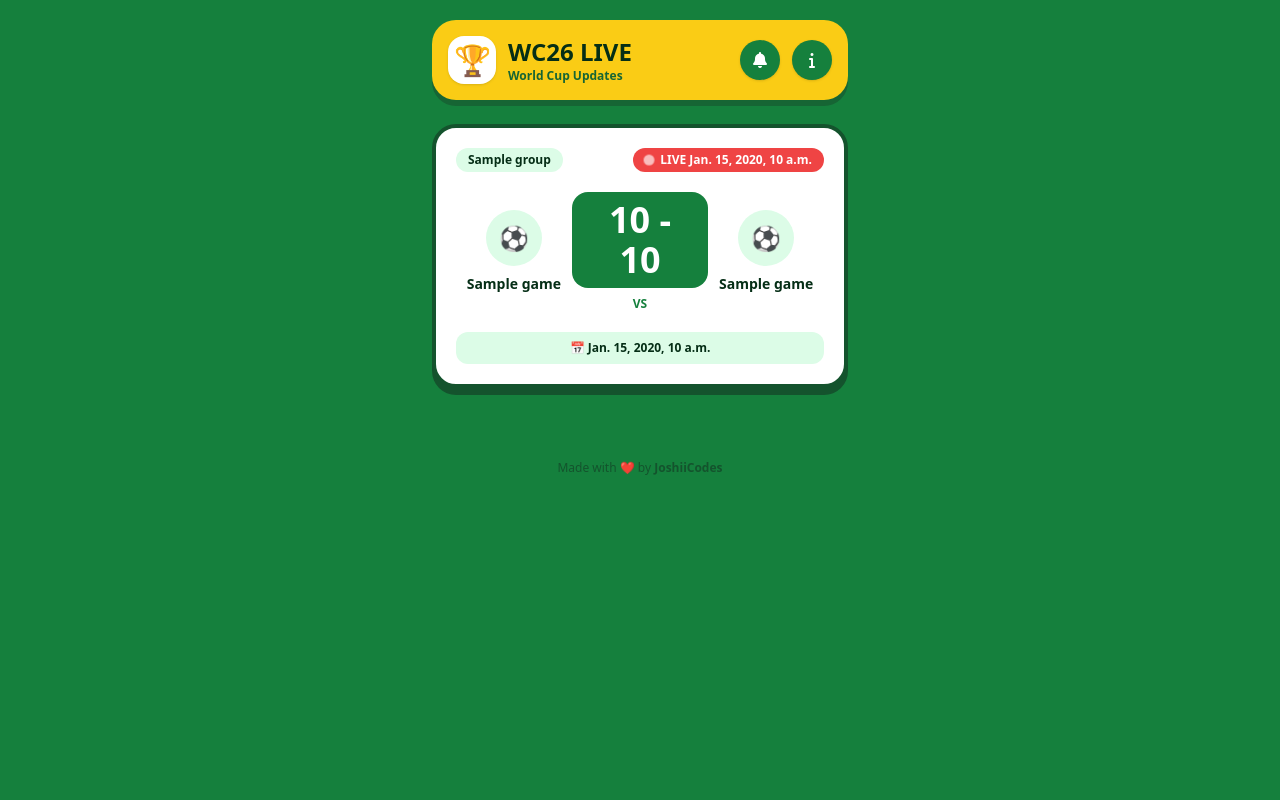
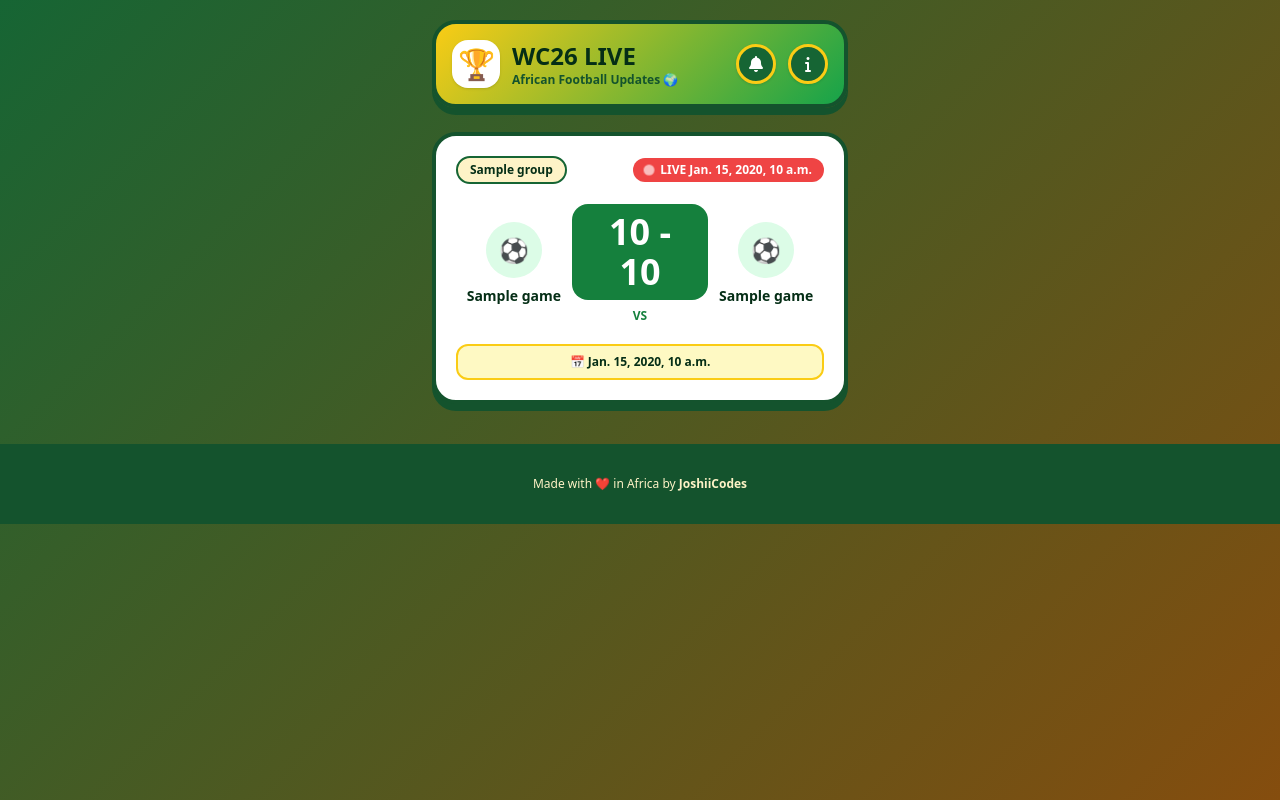
Before and after one commit to Thepythonista851/2026worldcupupdates, a Django app: page / in a window 1280 px wide. Run offline with Django 5.2, Linux system fonts and the light colour scheme; tables that the repository leaves empty hold one stand-in row (values such as "Sample post"); a database or web service that is not in the repository returns one stand-in record (values such as "Sample title"); data that the repository does not hold is empty; some libraries are stand-ins or nearby versions.

Commit message:
aadd this theme

```diff
--- a/core/templates/home.html
+++ b/core/templates/home.html
@@ -11,18 +11,50 @@
 <link rel="stylesheet" href="https://cdnjs.cloudflare.com/ajax/libs/font-awesome/6.5.0/css/all.min.css">
 
 <style>
+
 body{
-    background:#15803d;
+    background:
+    linear-gradient(135deg, #166534, #854d0e);
 }
 
+/* Match cards */
 .match-card{
     transition:.25s ease;
+}
+
+.match-card:hover{
+    transform:translateY(-5px);
 }
 
 .match-card:active{
     transform:scale(.97);
 }
 
+
+/* African header */
+.africa-header{
+    background:
+    linear-gradient(135deg,#facc15,#16a34a);
+    border:4px solid #14532d;
+}
+
+
+/* African buttons */
+.africa-button{
+    background:#166534;
+    border:3px solid #facc15;
+    box-shadow:0 4px 0 #713f12;
+}
+
+
+/* African badge */
+.africa-badge{
+    background:#fef3c7;
+    border:2px solid #166534;
+}
+
+
+/* Live animation */
 .live-dot{
     animation:bounce 1s infinite;
 }
@@ -33,115 +65,374 @@ body{
         opacity:.5;
     }
 }
+
+
+/* Footer */
+.footer-box{
+    background:#14532d;
+    color:#fef3c7;
+}
+
 </style>
 
 </head>
 
+
 <body class="min-h-screen text-green-950">
+
 
 <div class="max-w-md mx-auto px-4 py-5 pb-10">
 
+
 <!-- HEADER -->
-<div class="bg-yellow-400 rounded-3xl p-4 shadow-[0_6px_0_#166534] flex items-center justify-between mb-6">
+
+<div class="africa-header rounded-3xl p-4 shadow-[0_7px_0_#14532d] flex items-center justify-between mb-6">
+
+
     <div class="flex items-center gap-3">
-        <div class="bg-white w-12 h-12 rounded-2xl flex items-center justify-center text-3xl shadow">🏆</div>
+
+        <div class="bg-white w-12 h-12 rounded-2xl flex items-center justify-center text-3xl shadow">
+            🏆
+        </div>
+
+
         <div>
-            <h1 class="font-black text-2xl uppercase">WC26 Live</h1>
-            <p class="text-xs font-bold text-green-800">World Cup Updates</p>
+
+            <h1 class="font-black text-2xl uppercase">
+                WC26 Live
+            </h1>
+
+            <p class="text-xs font-bold text-green-900">
+                African Football Updates 🌍
+            </p>
+
         </div>
+
     </div>
 
+
+
     <div class="flex items-center gap-3">
-        <!-- Notification Button -->
+
+
+        <!-- Notifications -->
+
         <button onclick="enableNotifications()"
-                class="bg-green-700 text-white w-10 h-10 rounded-full flex items-center justify-center shadow hover:bg-green-600">
+        class="africa-button text-white w-10 h-10 rounded-full flex items-center justify-center shadow">
+
             <i class="fas fa-bell"></i>
+
         </button>
 
-        <a href="/about" class="bg-green-700 text-white w-10 h-10 rounded-full flex items-center justify-center shadow">
+
+        <!-- About -->
+
+        <a href="/about"
+        class="africa-button text-white w-10 h-10 rounded-full flex items-center justify-center shadow">
+
             <i class="fa-solid fa-info"></i>
+
         </a>
+
+
     </div>
-</div>
 
-<!-- MATCH LIST -->
-<div class="space-y-5">
-    {% for m in matches %}
-    <div class="match-card bg-white rounded-3xl p-5 border-4 border-green-900 shadow-[0_7px_0_#14532d]">
-        <!-- TOP -->
-        <div class="flex justify-between items-center mb-5">
-            <span class="bg-green-100 px-3 py-1 rounded-full text-xs font-black">{{m.group|default:"WORLD CUP"}}</span>
-
-            <span class="px-3 py-1 rounded-full text-xs font-black
-                {% if m.time_elapsed == 'finished' %}bg-blue-500 text-white
-                {% elif m.time_elapsed != 'notstarted' %}bg-red-500 text-white
-                {% else %}bg-yellow-400 text-green-900{% endif %}">
-                {% if m.time_elapsed == 'notstarted' %}UPCOMING
-                {% elif m.time_elapsed == 'finished' %}FINISHED
-                {% else %}
-                    <span class="inline-block w-2 h-2 bg-white rounded-full live-dot mr-1"></span>
-                    LIVE {{m.time_elapsed}}
-                {% endif %}
-            </span>
-        </div>
-
-        <!-- TEAMS -->
-        <div class="flex items-center justify-between">
-            <!-- HOME -->
-            <div class="text-center w-1/3">
-                <div class="bg-green-100 rounded-full w-14 h-14 mx-auto flex items-center justify-center text-2xl mb-2">⚽</div>
-                <p class="font-black text-sm truncate">{{m.home_team_name_en}}</p>
-            </div>
-
-            <!-- SCORE -->
-            <div class="text-center">
-                <div class="bg-green-700 text-white rounded-2xl px-4 py-2">
-                    <p class="text-4xl font-black">
-                        {{m.home_score|default:0}} - {{m.away_score|default:0}}
-                    </p>
-                </div>
-                <p class="font-bold text-xs mt-2 text-green-700">VS</p>
-            </div>
-
-            <!-- AWAY -->
-            <div class="text-center w-1/3">
-                <div class="bg-green-100 rounded-full w-14 h-14 mx-auto flex items-center justify-center text-2xl mb-2">⚽</div>
-                <p class="font-black text-sm truncate">{{m.away_team_name_en}}</p>
-            </div>
-        </div>
-
-        <!-- DATE -->
-        <div class="mt-5 bg-green-100 rounded-xl text-center py-2 font-bold text-xs">
-            📅 {{m.local_date}}
-        </div>
-    </div>
-    {% endfor %}
-</div>
 
 </div>
 
+
+
+
+<!-- MATCH LIST -->
+
+
+<div class="space-y-5">
+
+
+{% for m in matches %}
+
+
+<div class="match-card bg-white rounded-3xl p-5 border-4 border-green-900 shadow-[0_7px_0_#14532d]">
+
+
+<!-- TOP -->
+
+<div class="flex justify-between items-center mb-5">
+
+
+<span class="africa-badge px-3 py-1 rounded-full text-xs font-black">
+
+{{m.group|default:"WORLD CUP"}}
+
+</span>
+
+
+
+<span class="px-3 py-1 rounded-full text-xs font-black
+
+{% if m.time_elapsed == 'finished' %}
+
+bg-blue-500 text-white
+
+{% elif m.time_elapsed != 'notstarted' %}
+
+bg-red-500 text-white
+
+{% else %}
+
+bg-yellow-400 text-green-900
+
+{% endif %}
+
+">
+
+
+{% if m.time_elapsed == 'notstarted' %}
+
+UPCOMING
+
+
+{% elif m.time_elapsed == 'finished' %}
+
+FINISHED
+
+
+{% else %}
+
+<span class="inline-block w-2 h-2 bg-white rounded-full live-dot mr-1"></span>
+
+LIVE {{m.time_elapsed}}
+
+
+{% endif %}
+
+
+</span>
+
+
+</div>
+
+
+
+
+
+<!-- TEAMS -->
+
+
+<div class="flex items-center justify-between">
+
+
+
+<!-- HOME TEAM -->
+
+<div class="text-center w-1/3">
+
+
+<div class="bg-green-100 rounded-full w-14 h-14 mx-auto flex items-center justify-center text-2xl mb-2">
+
+⚽
+
+</div>
+
+
+<p class="font-black text-sm truncate">
+
+{{m.home_team_name_en}}
+
+</p>
+
+
+</div>
+
+
+
+
+
+<!-- SCORE -->
+
+
+<div class="text-center">
+
+
+<div class="bg-green-700 text-white rounded-2xl px-4 py-2">
+
+
+<p class="text-4xl font-black">
+
+{{m.home_score|default:0}} - {{m.away_score|default:0}}
+
+</p>
+
+
+</div>
+
+
+
+<p class="font-bold text-xs mt-2 text-green-700">
+
+VS
+
+</p>
+
+
+
+</div>
+
+
+
+
+
+<!-- AWAY TEAM -->
+
+
+<div class="text-center w-1/3">
+
+
+<div class="bg-green-100 rounded-full w-14 w-14 h-14 mx-auto flex items-center justify-center text-2xl mb-2">
+
+⚽
+
+</div>
+
+
+<p class="font-black text-sm truncate">
+
+{{m.away_team_name_en}}
+
+</p>
+
+
+</div>
+
+
+
+</div>
+
+
+
+
+
+<!-- DATE -->
+
+
+<div class="mt-5 bg-yellow-100 border-2 border-yellow-400 rounded-xl text-center py-2 font-bold text-xs">
+
+
+📅 {{m.local_date}}
+
+
+</div>
+
+
+
+
+</div>
+
+
+{% empty %}
+
+
+<div class="bg-white rounded-3xl p-8 text-center font-bold">
+
+⚽ No matches available right now
+
+</div>
+
+
+{% endfor %}
+
+
+
+</div>
+
+
+
+</div>
+
+
+
+
+
 <!-- FOOTER -->
-<footer class="text-center py-8 text-green-900 text-xs font-medium">
-    Made with ❤️ by <span class="font-bold">JoshiiCodes</span>
+
+
+<footer class="footer-box text-center py-8 text-xs font-medium">
+
+
+Made with ❤️ in Africa by
+
+<span class="font-bold">
+
+JoshiiCodes
+
+</span>
+
+
 </footer>
 
+
+
+
+
 <script>
+
+
 function enableNotifications() {
-    if ("Notification" in window) {
-        Notification.requestPermission().then(perm => {
-            if (perm === "granted") {
-                new Notification("WC26 Live", {
-                    body: "You will receive goal and match alerts! ⚽"
-                });
-            }
-        });
-    } else {
-        alert("Notifications not supported in this browser.");
-    }
+
+
+if ("Notification" in window) {
+
+
+Notification.requestPermission().then(perm=>{
+
+
+if(perm==="granted"){
+
+
+new Notification("WC26 Live",{
+
+body:"You will receive goal and match alerts! ⚽🌍"
+
+});
+
+
 }
 
-setTimeout(()=>{ location.reload(); },25000);
+
+});
+
+
+}
+
+
+else{
+
+
+alert("Notifications not supported in this browser.");
+
+
+}
+
+
+}
+
+
+
+
+// Auto refresh every 25 seconds
+
+setTimeout(()=>{
+
+location.reload();
+
+},25000);
+
+
+
 </script>
 
+
+
 </body>
+
 </html>
```
